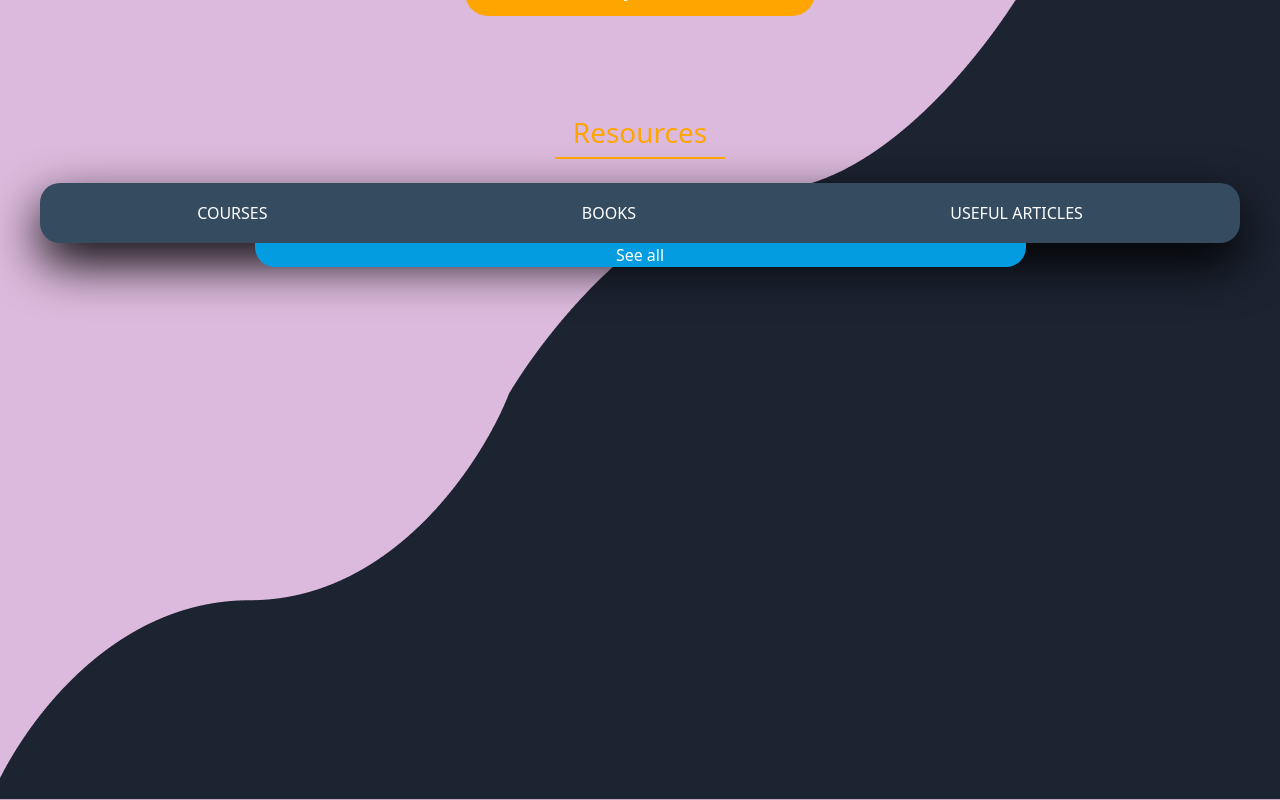
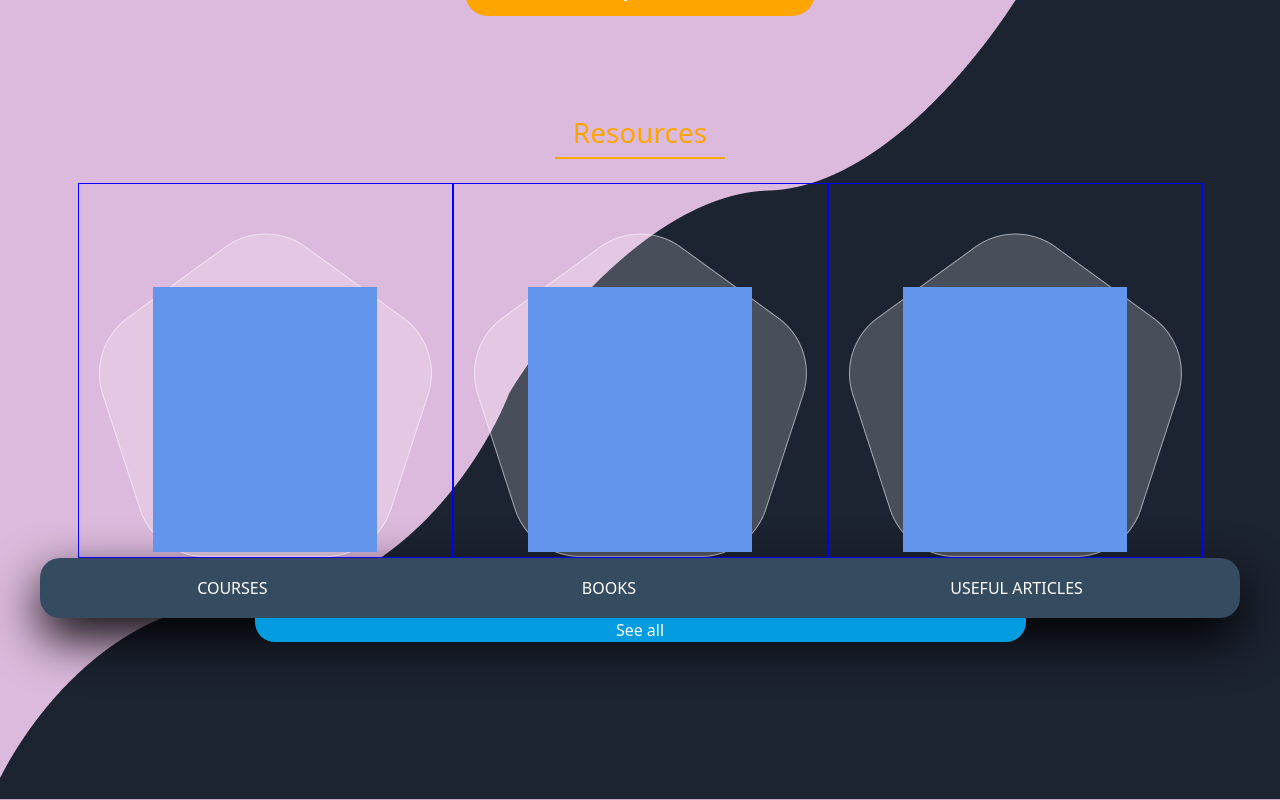
Before and after one commit to Turdiyevv/vue3-university-test, a Vue app: page / in a window 1280 px wide. Shown: the part 2535-3335 px from the top of the page. Built offline with nearby package versions, Linux system fonts and the light colour scheme.

Commit message:
photo album

```diff
--- a/src/components/recourse.vue
+++ b/src/components/recourse.vue
@@ -7,7 +7,22 @@
       <h3 class="text-warning__style">Resources</h3>
       <div class="line_style"></div>
     </div>
-    <div></div>
+
+    <div class="w-100 d-flex align-items-center justify-content-center">
+      <div class="polygon__style">
+        <div class="book"></div>
+        <img src="../assets/Polygon3.png" alt="" class="bg_star">
+      </div>
+      <div class="polygon__style">
+          <div class="book"></div>
+        <img src="../assets/Polygon3.png" alt="" class="bg_star">
+      </div>
+      <div class="polygon__style">
+        <div class="book"></div>
+        <img src="../assets/Polygon3.png" alt="" class="bg_star">
+      </div>
+    </div>
+
     <div>
       <div class="tabs__style">
         <div>COURSES</div>
@@ -21,6 +36,30 @@
   </div>
 </template>
 <style scoped>
+.bg_star{
+  margin-top: auto;
+  //width: auto;
+  //height: auto;
+  //border: 1px solid #FFFFFF80;
+  //background: #FFFFFF33;
+}
+.book{
+  position: absolute;
+  bottom: 90px;
+  width: 224px;
+  height: 265px;
+  background-color: cornflowerblue;
+}
+.polygon__style{
+  border: 1px solid blue;
+  display: flex;
+  justify-content: center;
+  //align-items: center;
+  width: 375px;
+  height: 375px;
+  top: 2495px;
+  left: 826px;
+}
 .see_all_style{
   color: white;
   width: 771px;
```
Also changed, not shown: src/assets/Polygon3.png (added).
